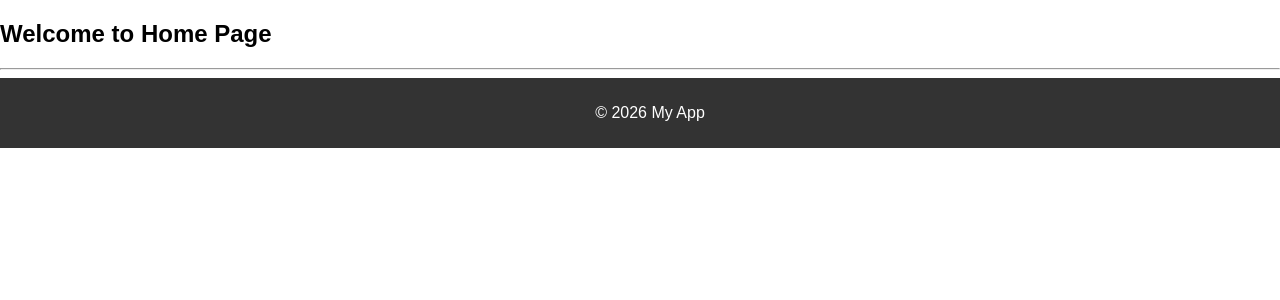
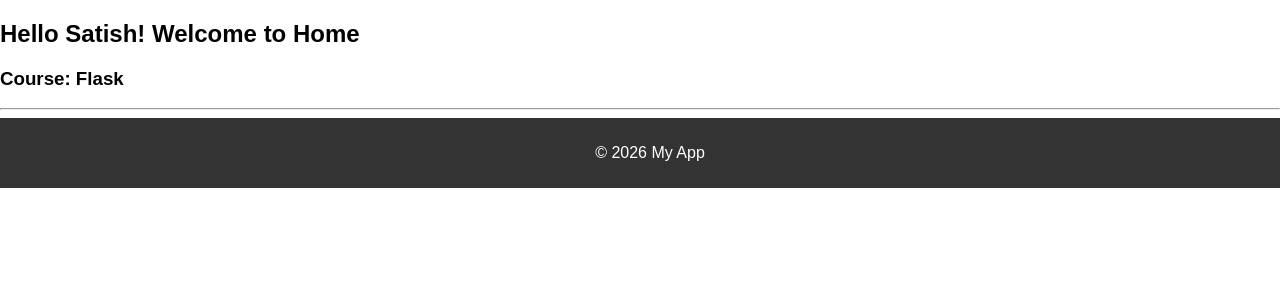
Before and after one commit to askumardev/FlaskApp, a Flask app: page / in a window 1280 px wide. Shown: the part 148-448 px from the top of the page. Run offline with Flask 3, Linux system fonts and the light colour scheme.

Commit message:
Multiple variables

```diff
--- a/main.py
+++ b/main.py
@@ -25,9 +25,13 @@ app.register_blueprint(api_bp)
 # def hello():
 #     return "<h1>Hello, World!</h1>"
 
+# Multiple variables can be passed to the template using render_template function.
+# You can pass any number of variables as keyword arguments, and they will be available
+# in the template for rendering.
 @app.route("/", methods=["GET", "POST"])
 def hello_world():
-    return render_template("index.html")
+    name = "Satish"
+    return render_template("index.html", name=name, course="Flask")
 
 @app.route('/populate')
 def populate():
--- a/templates/index.html
+++ b/templates/index.html
@@ -1,7 +1,8 @@
 {% extends 'layouts/base.html' %}
 
 {% block content %}
-  <h2>Welcome to Home Page</h2>
+  <h2>Hello {{ name }}! Welcome to Home</h2>
+  <h3>Course: {{ course }}</h3>
   <!-- <nav>
     <a href="{{ url_for('users_index') }}">Users</a> |
     <a href="{{ url_for('posts_index') }}">Posts</a> |
```
